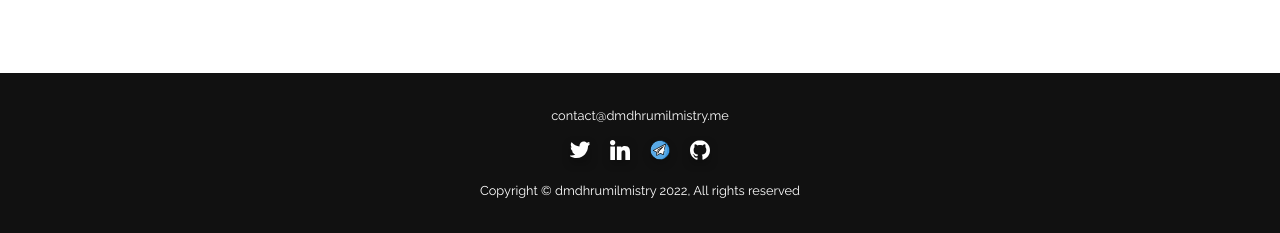
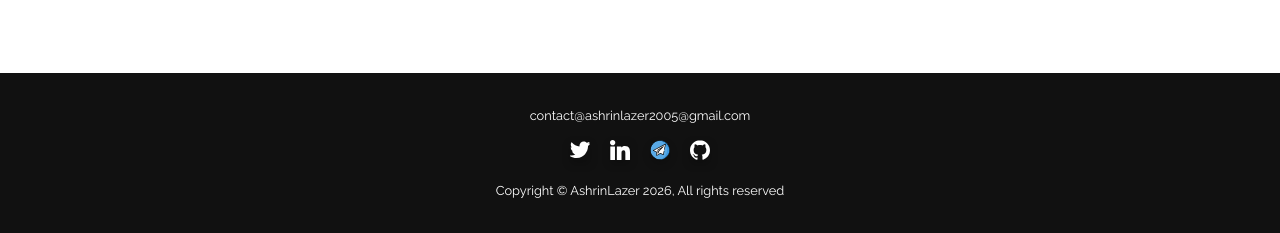
Before and after one commit to Ashrin444/Ashrin-s-portfolio, a Flask app: page / in a window 1280 px wide. Shown: the part 2059-2292 px from the top of the page. Run offline with Flask 3, Linux system fonts and the light colour scheme.

Commit message:
Update base.html layout

```diff
--- a/templates/base.html
+++ b/templates/base.html
@@ -70,7 +70,7 @@
 
     <footer id="footer">
         <div class="container">
-            <a href="mailto:contact@dmdhrumilmistry.me">contact@dmdhrumilmistry.me</a>
+            <a href="mailto:contact@dmdhrumilmistry.me">contact@ashrinlazer2005@gmail.com</a>
             <!-- Social links -->
             <div class="social">
                 <a href="https://twitter.com/@Coder_Ashrin"><img
@@ -86,7 +86,7 @@
                         style="border-radius: 0px;"></a>
             </div>
             <!-- Attribution -->
-            <p>Copyright &copy; dmdhrumilmistry 2022, All rights reserved</p>
+            <p>Copyright &copy; AshrinLazer 2026, All rights reserved</p>
         </div>
     </footer>
     <script src="{{ url_for('static', filename='js/script.js') }}"></script>
```
